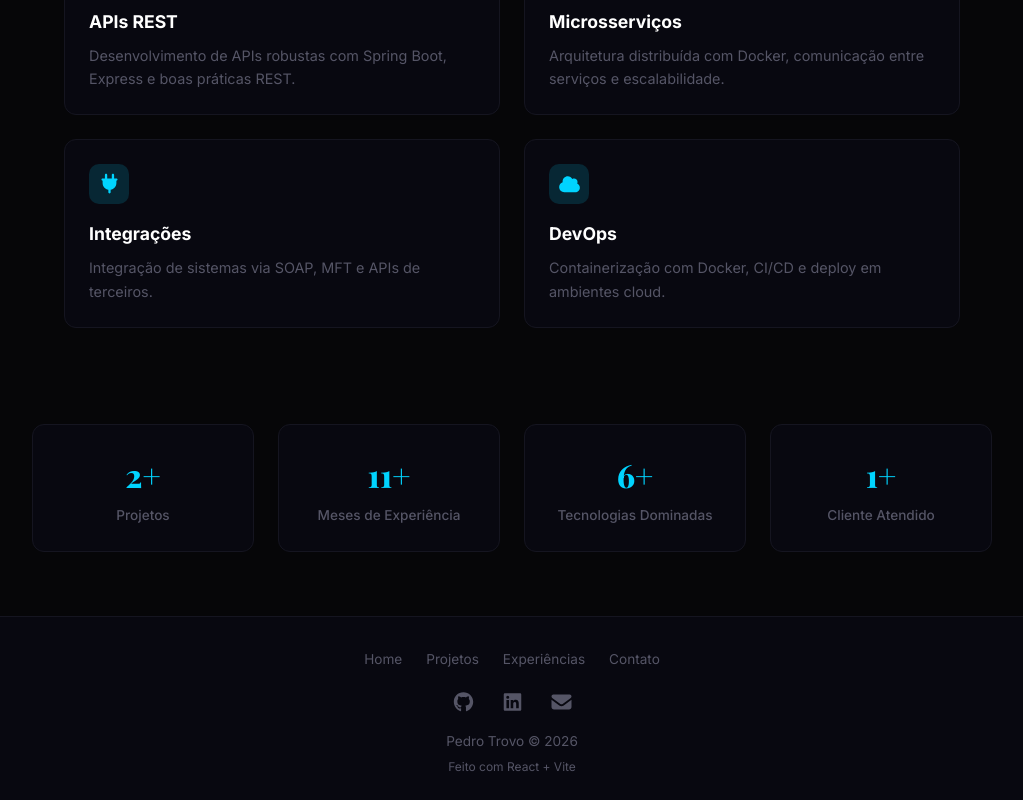
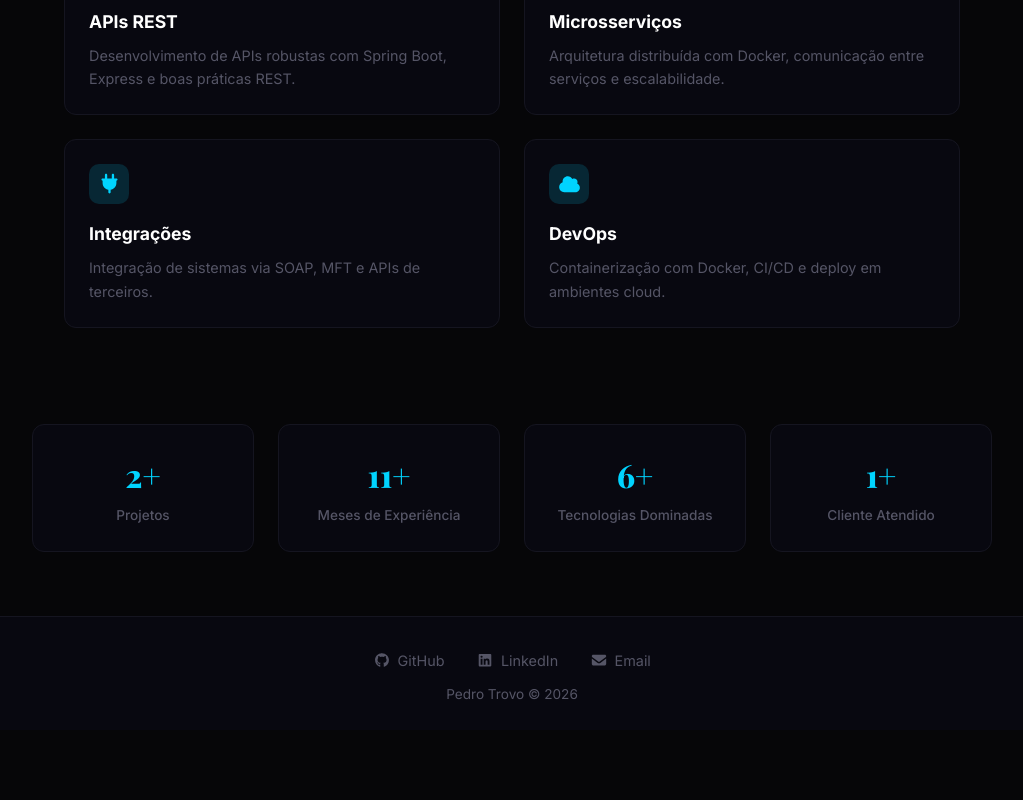
Before and after one commit to pedro-Trovo/Portfolio-pedro-trovo, a React (Vite) app: page / in a window 1280 px wide. Shown: the part 718-1518 px from the top of the page, without its empty margins (128-1151 px from the left). After the commit the page ends 1448 px from the top, so only its background shows below. Built offline with nearby package versions, Linux system fonts and the light colour scheme.

Commit message:
refactor: simplify footer — remove nav links, add social names, remove 'Built with'

```diff
--- a/src/App.css
+++ b/src/App.css
@@ -152,33 +152,19 @@
   transition: background-color 0.3s, border-color 0.3s, color 0.3s;
 }
 
-.footer-links {
-  display: flex;
-  justify-content: center;
-  gap: 1.5rem;
-  margin-bottom: 1rem;
-}
-
-.footer-links a {
-  color: var(--color-text-muted);
-  font-size: 0.85rem;
-  transition: color 0.2s;
-}
-
-.footer-links a:hover {
-  color: var(--color-accent);
-}
-
 .footer-social {
   display: flex;
   justify-content: center;
-  gap: 1.5rem;
+  gap: 2rem;
   margin-bottom: 0.75rem;
 }
 
 .footer-social a {
+  display: inline-flex;
+  align-items: center;
+  gap: 0.4rem;
   color: var(--color-text-muted);
-  font-size: 1.25rem;
+  font-size: 0.9rem;
   transition: color 0.2s;
 }
 
@@ -187,11 +173,7 @@
 }
 
 .footer-copy {
-  margin-bottom: 0.25rem;
-}
-
-.footer-tech {
-  font-size: 0.75rem;
+  font-size: 0.85rem;
 }
 
 /* ============================================
--- a/src/components/Footer.jsx
+++ b/src/components/Footer.jsx
@@ -1,4 +1,3 @@
-import { Link } from 'react-router-dom'
 import { FontAwesomeIcon } from '@fortawesome/react-fontawesome'
 import { faGithub, faLinkedin } from '@fortawesome/free-brands-svg-icons'
 import { faEnvelope } from '@fortawesome/free-solid-svg-icons'
@@ -9,12 +8,6 @@ function Footer() {
 
   return (
     <footer className="footer">
-      <div className="footer-links">
-        <Link to="/">{t('nav.home')}</Link>
-        <Link to="/projetos">{t('nav.projects')}</Link>
-        <Link to="/experiencias">{t('nav.experiences')}</Link>
-        <Link to="/contato">{t('nav.contact')}</Link>
-      </div>
       <div className="footer-social">
         <a
           href="https://github.com/pedro-Trovo"
@@ -22,7 +15,7 @@ function Footer() {
           rel="noopener noreferrer"
           aria-label="GitHub"
         >
-          <FontAwesomeIcon icon={faGithub} />
+          <FontAwesomeIcon icon={faGithub} /> GitHub
         </a>
         <a
           href="https://www.linkedin.com/in/pedro-trovo-link/"
@@ -30,14 +23,13 @@ function Footer() {
           rel="noopener noreferrer"
           aria-label="LinkedIn"
         >
-          <FontAwesomeIcon icon={faLinkedin} />
+          <FontAwesomeIcon icon={faLinkedin} /> LinkedIn
         </a>
         <a href="mailto:pedroramostrovo@gmail.com" aria-label="Email">
-          <FontAwesomeIcon icon={faEnvelope} />
+          <FontAwesomeIcon icon={faEnvelope} /> Email
         </a>
       </div>
       <p className="footer-copy">{t('footer.copyright')}</p>
-      <p className="footer-tech text-muted">{t('footer.made_with')}</p>
     </footer>
   )
 }
```
